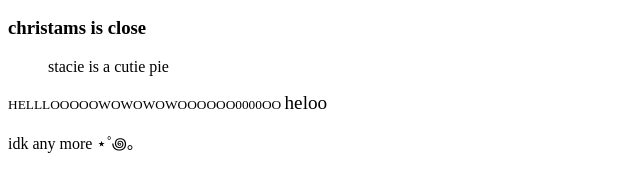
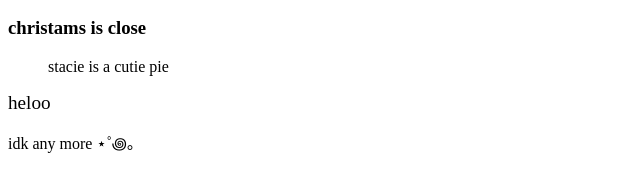
Before and after one commit to lola-img/lola-img.github.io, a plain HTML site: page lesson1.html in a window 1280 px wide. Shown: the part 116-308 px from the top of the page, without its empty margins (0-640 px from the left). Drawn offline with Linux system fonts and the light colour scheme.

Commit message:
Update lesson1.html

```diff
--- a/lesson1.html
+++ b/lesson1.html
@@ -1,15 +1,14 @@
 <!DOCTYPE html>
 <html>
-  <title> lesson. </title>
-  <head>
+<head>
+  <title> lesson.1 </title>
+</head>
     <body>
       <h1> hehe cats are cute ₍^. .^₎⟆ </h1>
       <h2> I wanna go home </h2>
       <h3> christams is close </h3>
       <ul> stacie is a cutie pie </ul>
-      <small> HELLLOOOOOWOWOWOWOOOOOO0000OO </small>
       <big> heloo </big>
       <p> idk any more ⋆˚꩜｡ </p>
     </body>
-  </head>
 </html>
```
